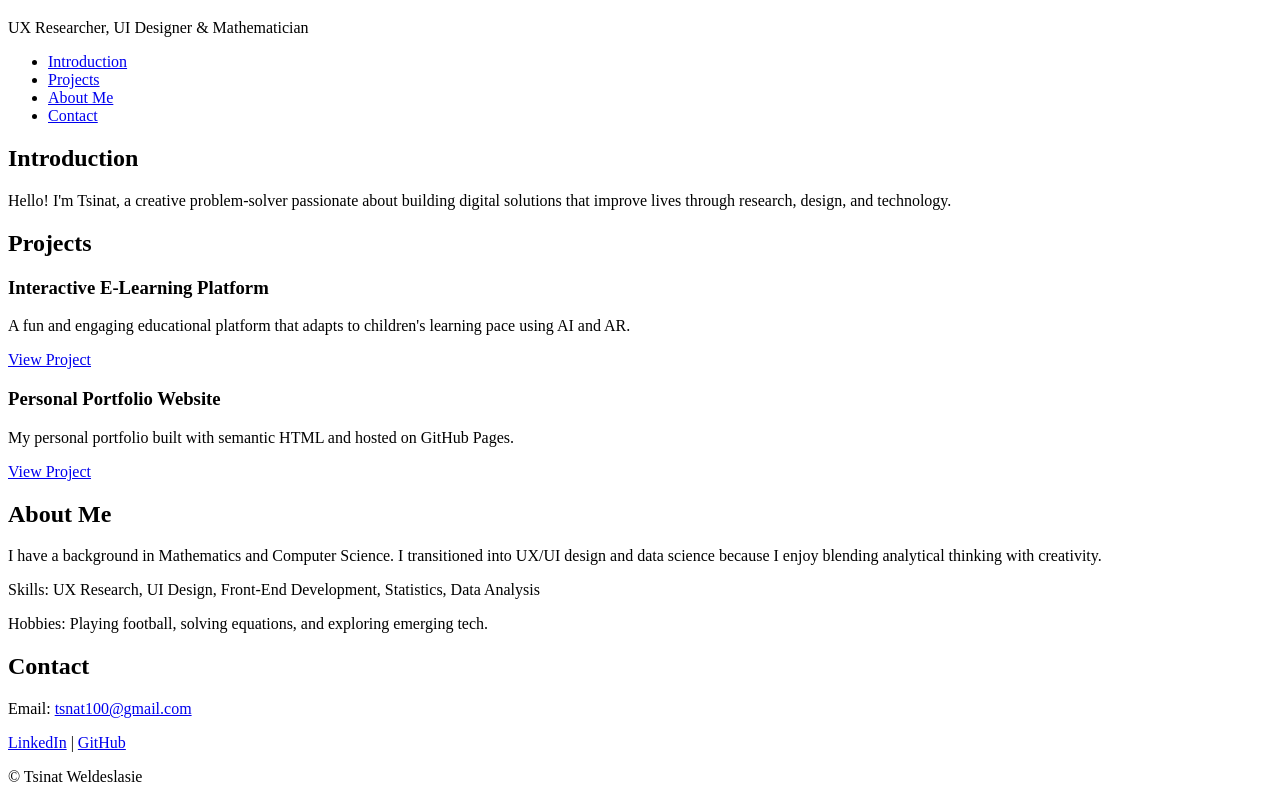
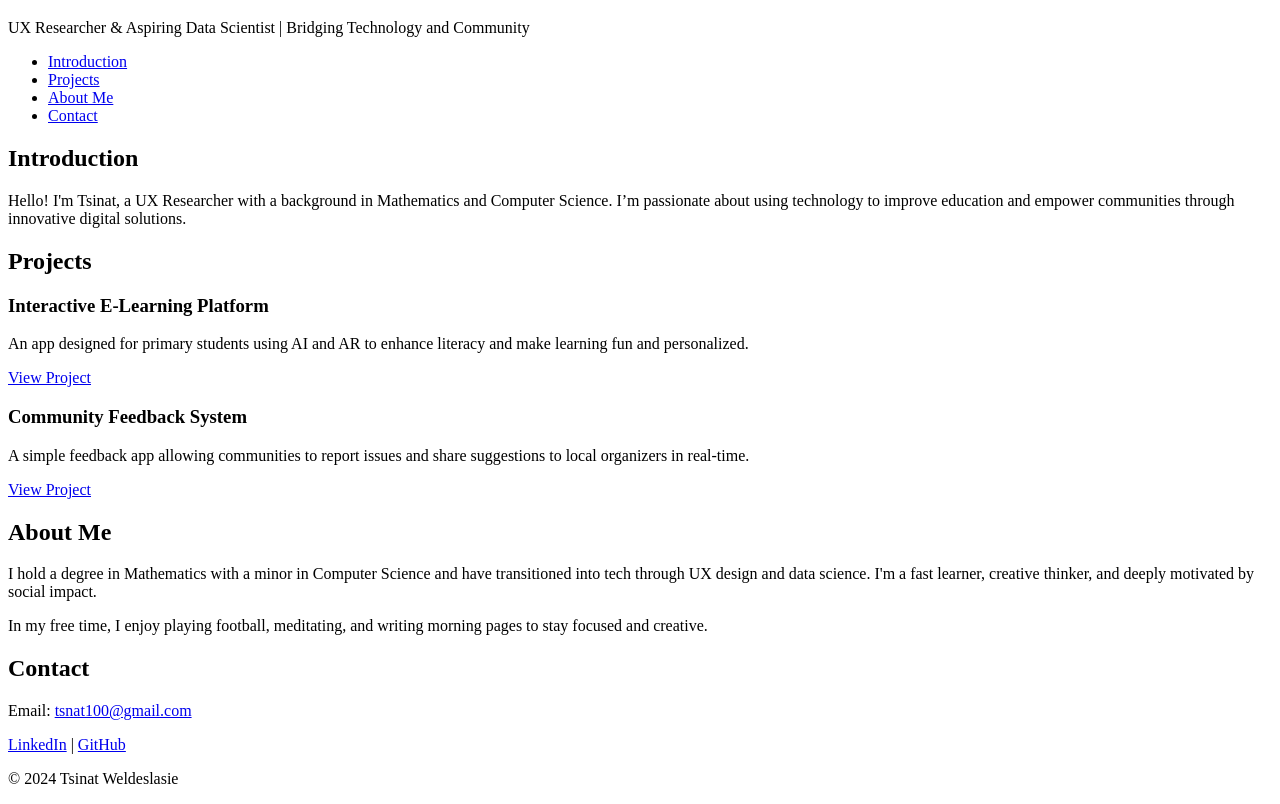
Before and after one commit to Tsinat7/My_First_Portfolio, a plain HTML site: page index.html in a window 1280 px wide. Shown: the part 61-865 px from the top of the page. Drawn offline with Linux system fonts and the light colour scheme.

Commit message:
Initial commit - portfolio website

```diff
--- a/index.html
+++ b/index.html
@@ -5,13 +5,14 @@
   <title>Tsinat Weldeslasie - Personal Portfolio</title>
 </head>
 <body>
+
   <!-- Header -->
   <header>
     <h1>Tsinat Weldeslasie</h1>
-      <p>UX Researcher, UI Designer & Mathematician</p>
+    <p>UX Researcher & Aspiring Data Scientist | Bridging Technology and Community</p>
   </header>
 
-    <!-- Navigation Bar -->
+  <!-- Navigation -->
   <nav>
     <ul>
       <li><a href="#introduction">Introduction</a></li>
@@ -24,7 +25,7 @@
   <!-- Introduction Section -->
   <section id="introduction">
     <h2>Introduction</h2>
-      <p>Hello! I'm Tsinat, a creative problem-solver passionate about building digital solutions that improve lives through research, design, and technology.</p>
+    <p>Hello! I'm Tsinat, a UX Researcher with a background in Mathematics and Computer Science. I’m passionate about using technology to improve education and empower communities through innovative digital solutions.</p>
   </section>
 
   <!-- Projects Section -->
@@ -33,14 +34,14 @@
 
     <article class="project">
       <h3>Interactive E-Learning Platform</h3>
-        <p>A fun and engaging educational platform that adapts to children's learning pace using AI and AR.</p>
-        <a href="https://github.com/Tsinat7/e-learning-platform" target="_blank">View Project</a>
+      <p>An app designed for primary students using AI and AR to enhance literacy and make learning fun and personalized.</p>
+      <a href="https://github.com/Tsinat7/e-learning-app" target="_blank">View Project</a>
     </article>
 
     <article class="project">
-        <h3>Personal Portfolio Website</h3>
-        <p>My personal portfolio built with semantic HTML and hosted on GitHub Pages.</p>
-        <a href="https://github.com/Tsinat7/My_First_Portfolio" target="_blank">View Project</a>
+      <h3>Community Feedback System</h3>
+      <p>A simple feedback app allowing communities to report issues and share suggestions to local organizers in real-time.</p>
+      <a href="https://github.com/Tsinat7/community-feedback" target="_blank">View Project</a>
     </article>
 
   </section>
@@ -48,9 +49,8 @@
   <!-- About Me Section -->
   <section id="about">
     <h2>About Me</h2>
-      <p>I have a background in Mathematics and Computer Science. I transitioned into UX/UI design and data science because I enjoy blending analytical thinking with creativity.</p>
-      <p>Skills: UX Research, UI Design, Front-End Development, Statistics, Data Analysis</p>
-      <p>Hobbies: Playing football, solving equations, and exploring emerging tech.</p>
+    <p>I hold a degree in Mathematics with a minor in Computer Science and have transitioned into tech through UX design and data science. I'm a fast learner, creative thinker, and deeply motivated by social impact.</p>
+    <p>In my free time, I enjoy playing football, meditating, and writing morning pages to stay focused and creative.</p>
   </section>
 
   <!-- Contact Section -->
@@ -58,14 +58,15 @@
     <h2>Contact</h2>
     <p>Email: <a href="mailto:tsnat100@gmail.com">tsnat100@gmail.com</a></p>
     <p>
-        <a href="https://www.linkedin.com/in/Tsinat Weldeslasie" target="_blank">LinkedIn</a> |
+      <a href="https://linkedin.com/in/Tsinat Weldeslasie" target="_blank">LinkedIn</a> |
       <a href="https://github.com/Tsinat7" target="_blank">GitHub</a>
     </p>
   </section>
 
   <!-- Footer -->
   <footer>
-      <p>&copy; Tsinat Weldeslasie</p>
+    <p>&copy; 2024 Tsinat Weldeslasie</p>
   </footer>
+
 </body>
 </html>
```
Lines whose indentation alone changed are shown as unchanged.
